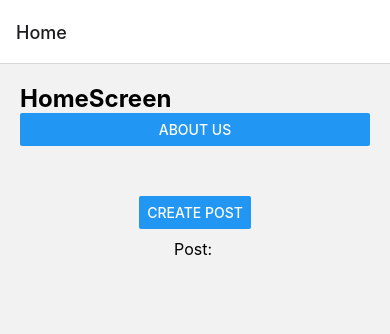
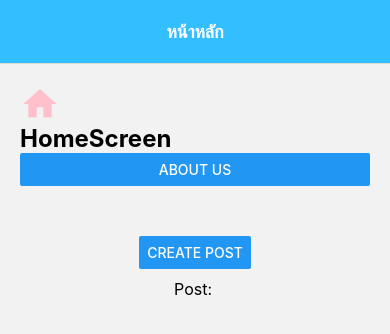
Before and after one commit to Siyatori/2113110916_React_Native, a React Native app: screen /Home in a window 390 px wide. Shown: the top 334 px of the page. Built offline with nearby package versions, Linux system fonts and the light colour scheme.

Commit message:
Practice3_31_08_67

```diff
--- a/App.tsx
+++ b/App.tsx
@@ -13,9 +13,23 @@
 
   return (
     <NavigationContainer>
-      <HomeStack.Navigator>
-        <HomeStack.Screen name="Home" component={HomeScreen} />
-        <HomeStack.Screen name="About" component={AboutScreen} />
+      <HomeStack.Navigator
+        initialRouteName="Home"
+        screenOptions={{
+          headerStyle:{backgroundColor:'#33beff'},
+          headerTintColor:'white',
+          headerTitleStyle:{fontWeight:'bold'},
+          headerTitleAlign: 'center',
+        }}
+      >
+        <HomeStack.Screen name="Home" component={HomeScreen} options={{title:"หน้าหลัก"}} />
+        <HomeStack.Screen name="About" component={AboutScreen} options={{
+          title:"เกี่ยวกับเรา",
+          headerStyle:{backgroundColor:'#33beff'},
+          headerTintColor:'white',
+          headerTitleStyle:{fontWeight:'bold'},
+          headerTitleAlign: 'center',
+          }} />
         <HomeStack.Screen name="CreatePost" component={CreatePostScreen} />
       </HomeStack.Navigator>
     </NavigationContainer>
--- a/package.json
+++ b/package.json
@@ -17,11 +17,13 @@
     "react": "18.2.0",
     "react-native": "0.74.3",
     "react-native-safe-area-context": "4.10.5",
-    "react-native-screens": "3.31.1"
+    "react-native-screens": "3.31.1",
+    "react-native-vector-icons": "^10.1.0"
   },
   "devDependencies": {
     "@babel/core": "^7.20.0",
     "@types/react": "~18.2.45",
+    "@types/react-native-vector-icons": "^6.4.18",
     "typescript": "^5.1.3"
   },
   "private": true
--- a/screen/HomeScreen.tsx
+++ b/screen/HomeScreen.tsx
@@ -1,5 +1,6 @@
 import { Button, StyleSheet, Text, View } from "react-native";
 import React from "react";
+import MaterialIcon from 'react-native-vector-icons/MaterialIcons';
 
 const HomeScreen = ({ navigation,route }: any): React.JSX.Element => {
   const gotoAbout = () => {
@@ -16,6 +17,7 @@
 
   return (
     <View style={styles.container}>
+      <MaterialIcon name="home" size={40} color='pink' />
       <Text style={styles.header}>HomeScreen</Text>
       <Button title="About us" onPress={gotoAbout} />
       <View style={styles.postContainer}>
```
Also changed, not shown: 1 other file (tests, documents, lock files or other folders).
